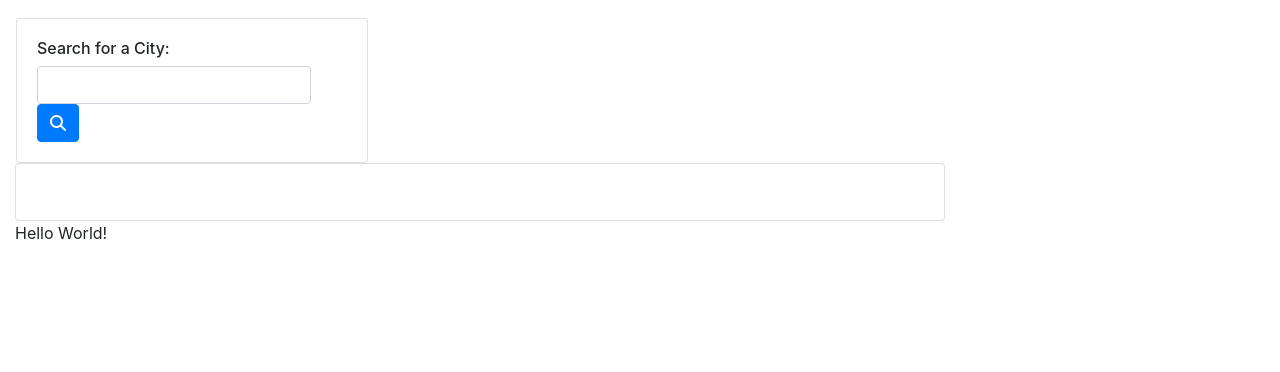
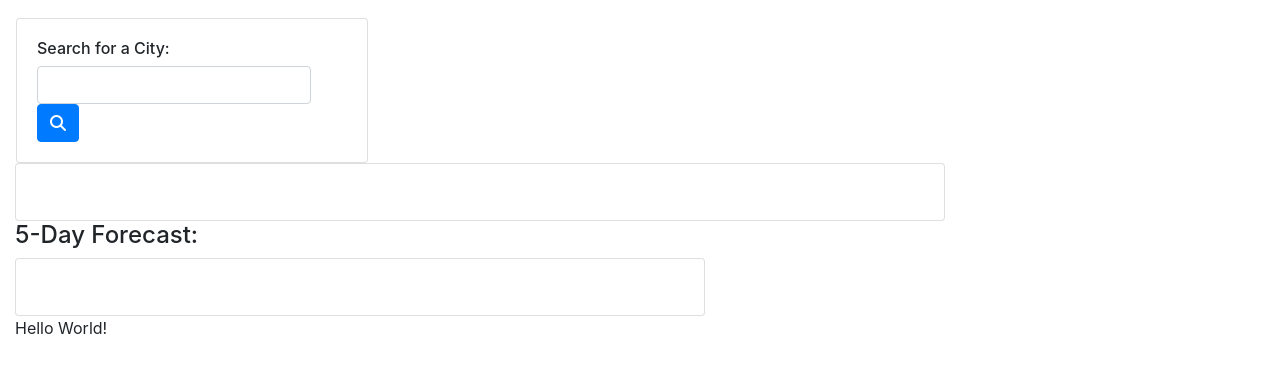
Before and after one commit to Jonathan-Goldstein/WeatherDashboard, a plain HTML site: page index.html in a window 1280 px wide. Shown: the part 78-450 px from the top of the page. Drawn offline with nearby package versions, Linux system fonts and the light colour scheme.

Commit message:
Update index.html

```diff
--- a/index.html
+++ b/index.html
@@ -52,7 +52,7 @@
                     <ul id="city-list" class="list-group"></ul>
                 </div>
             </div>
-            <!--Creating a colum for the temperature humidity wind and uv-->
+            <!--Creating a column for the temperature humidity wind and uv-->
 
             <div class="col-md-9">
                 <div id="current-weather" class='card'>
@@ -69,6 +69,20 @@
                         </ul>
                     </div>
                 </div>
+            <!--Creating a row for the weather forecast-->
+             <div class="row">
+                    <div id="forecast-weather" class="col-md-9">
+                        <h4>5-Day Forecast:</h4>
+                        <div id="forecast-cards">
+                            <div class="card forecast">
+                                <div id="forecast1" class="card-body">
+                                    <span class="card-title" id='forecast-date1'>
+                                    </span>
+                                    <span id='forecast-icon1'></span>
+                                    <p class="card-text" id="forecast-temp1"></p>
+                                    <p class="card-text" id="forecast-humidity1"></p>
+                                </div>
+                            </div>
 <p>Hello World!</p>
 
 </body>
```
